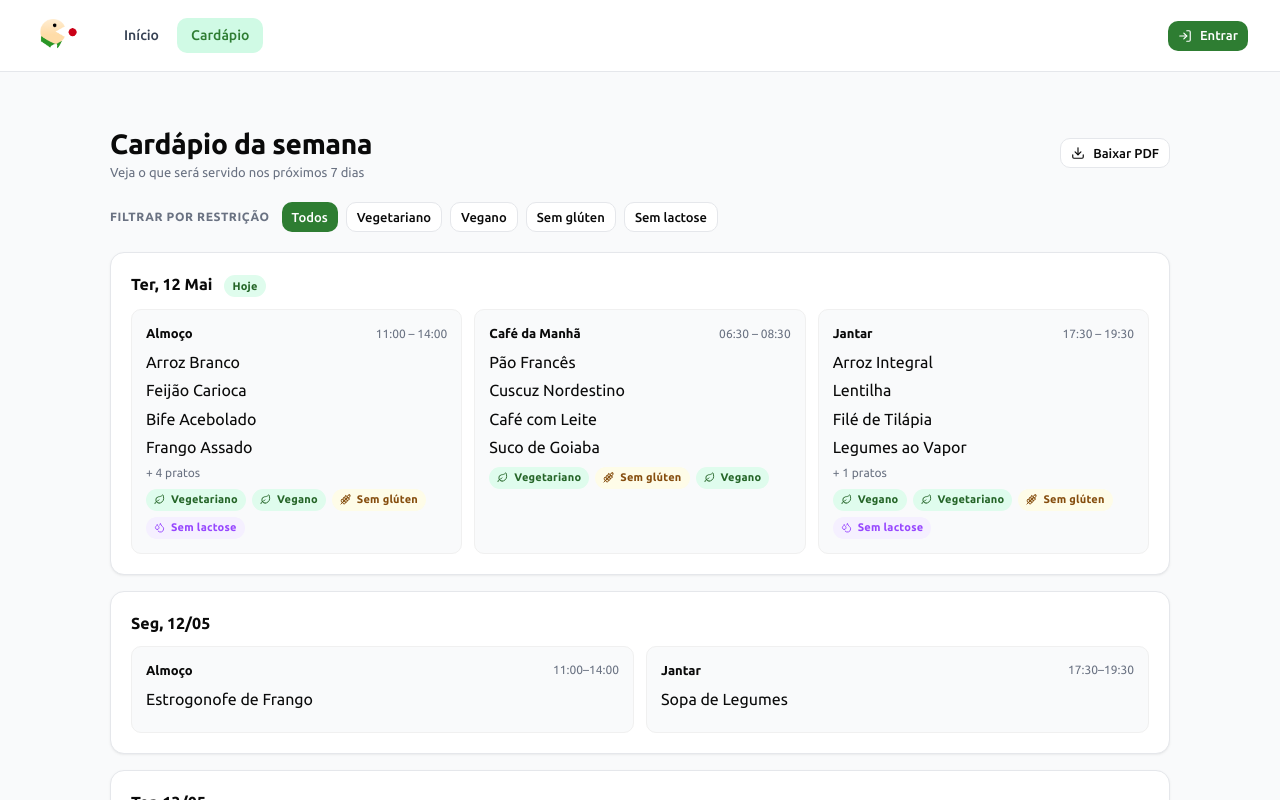
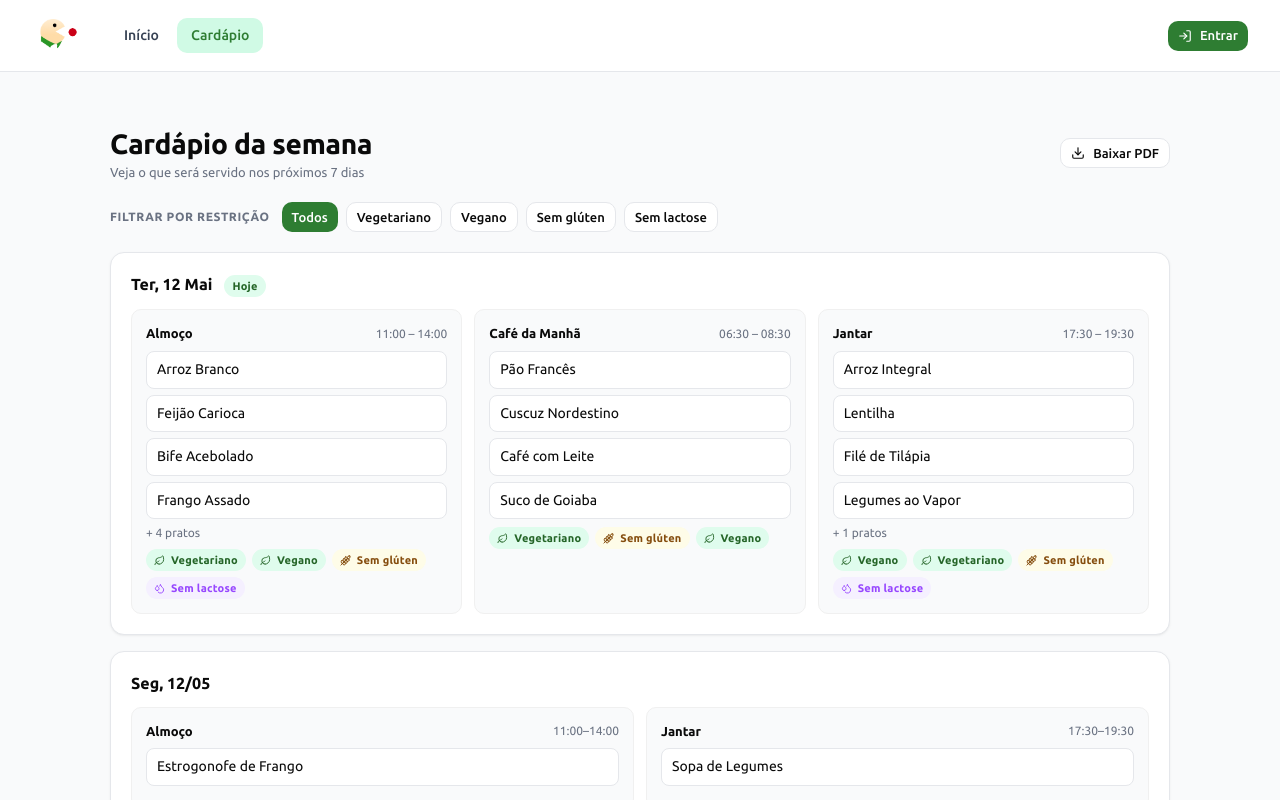
Before and after one commit to suellenlima2/ifome-web, a Next.js app: page /student/cardapio in a window 1280 px wide. Built offline with nearby package versions, Linux system fonts and the light colour scheme.

Commit message:
feat: add clickable dish card styles and apply to menu items #26

```diff
--- a/src/app/globals.css
+++ b/src/app/globals.css
@@ -610,6 +610,31 @@ table.tbl tbody tr:last-child td { border-bottom: 0; }
 .cardapio-grid-3 { display: grid; grid-template-columns: repeat(3, 1fr); gap: 12px; }
 .cardapio-grid-2 { display: grid; grid-template-columns: repeat(2, 1fr); gap: 12px; }
 
+/* Clickable dish card inside the weekly menu */
+.dish-card {
+  all: unset;
+  box-sizing: border-box;
+  display: block;
+  width: 100%;
+  cursor: pointer;
+  padding: 8px 10px;
+  border-radius: 8px;
+  background: var(--surface);
+  border: 1px solid var(--border);
+  color: var(--text);
+  font-size: 14px;
+  text-align: left;
+  transition: background .12s ease, border-color .12s ease, transform .12s ease, box-shadow .12s ease;
+}
+.dish-card:hover {
+  background: var(--brand-soft);
+  border-color: var(--brand);
+  transform: translateY(-1px);
+  box-shadow: var(--sh-1);
+}
+.dish-card:active { transform: translateY(0); }
+.dish-card:focus-visible { outline: 2px solid var(--brand); outline-offset: 2px; }
+
 /* Login page layout */
 .login-shell { display: flex; height: 100vh; width: 100%; }
 .login-brand {
--- a/src/app/student/cardapio/page.tsx
+++ b/src/app/student/cardapio/page.tsx
@@ -120,8 +120,7 @@ export default function StudentCardapioPage() {
                       <button
                         key={d.id ?? di}
                         type="button"
-                        className="text-sm"
-                        style={{ all: 'unset', cursor: 'pointer', display: 'block', width: '100%', textAlign: 'left' }}
+                        className="dish-card"
                         onClick={() => setSelectedDishId(d.id)}
                         onKeyDown={(e) => handleDishKeyDown(e, d.id)}
                         aria-label={`Ver detalhes de ${d.name}`}
```
